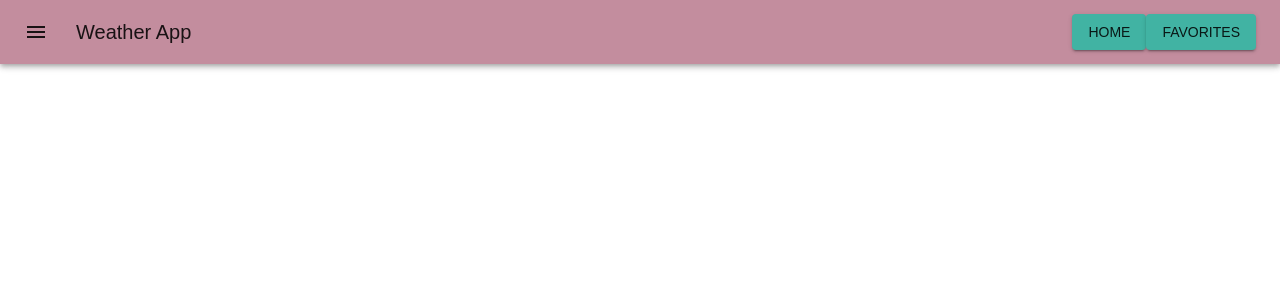
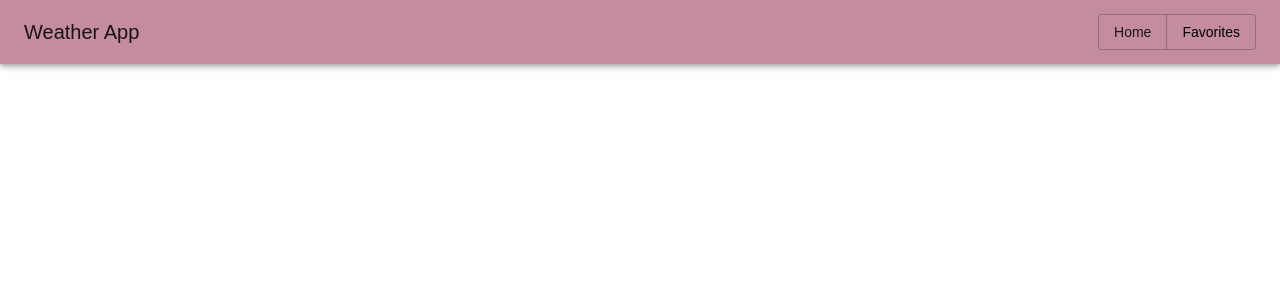
Before and after one commit to Srulda/srs_weather, a React app: page / in a window 1280 px wide. Shown: the top 300 px of the page. Built offline with nearby package versions, Linux system fonts and the light colour scheme.

Commit message:
update styling

```diff
--- a/src/components/Navbar.js
+++ b/src/components/Navbar.js
@@ -1,8 +1,8 @@
 import React, { Component } from 'react'
+import { Link } from 'react-router-dom'
 
-import { AppBar, Toolbar, IconButton, Typography, Button } from '@material-ui/core'
+import { AppBar, Toolbar, Typography, Button, ButtonGroup } from '@material-ui/core'
 
-import MenuIcon from '@material-ui/icons/Menu'
 import { withStyles } from '@material-ui/styles'
 
 const styles = theme => ({
@@ -17,6 +17,11 @@ const styles = theme => ({
   },
   buttonsContainer: {
     display: 'flex',
+    width: '20%',
+    justifyContent: 'space-around',
+  },
+  button: {
+    textTransform: 'none',
   },
 })
 
@@ -27,25 +32,21 @@ class Navbar extends Component {
       <div className={classes.root}>
         <AppBar position='static'>
           <Toolbar>
-            <IconButton
-              edge='start'
-              className={classes.menuButton}
-              color='inherit'
-              aria-label='menu'
-            >
-              <MenuIcon />
-            </IconButton>
             <Typography variant='h6' className={classes.title}>
               Weather App
             </Typography>
-            <div className={classes.buttonsContainer}>
-              <Button className={classes.button} variant='contained' color='secondary'>
+            <ButtonGroup>
+              {/* <Link to={`/`} style={{ textDecoration: 'none' }}> */}
+              <Button variant='outlined' className={classes.button}>
                 Home
               </Button>
-              <Button variant='contained' color='secondary'>
-                Favorites
+              {/* </Link> */}
+              <Button variant='outlined' className={classes.button}>
+                <Link to={`/favorites`} style={{ color: '#000', textDecoration: 'none' }}>
+                  Favorites
+                </Link>
               </Button>
-            </div>
+            </ButtonGroup>
           </Toolbar>
         </AppBar>
       </div>
```
